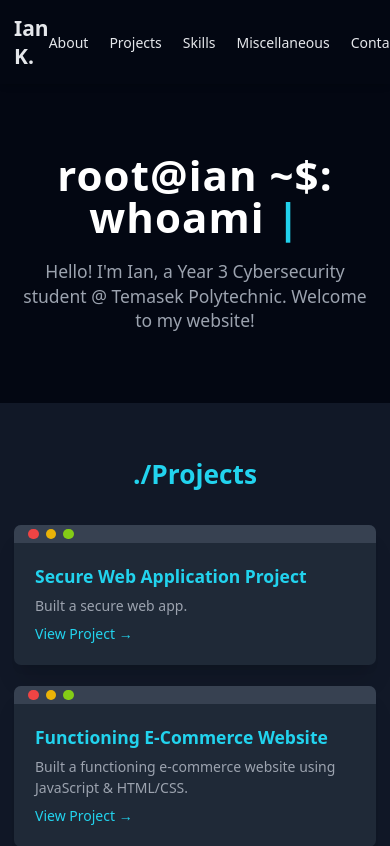
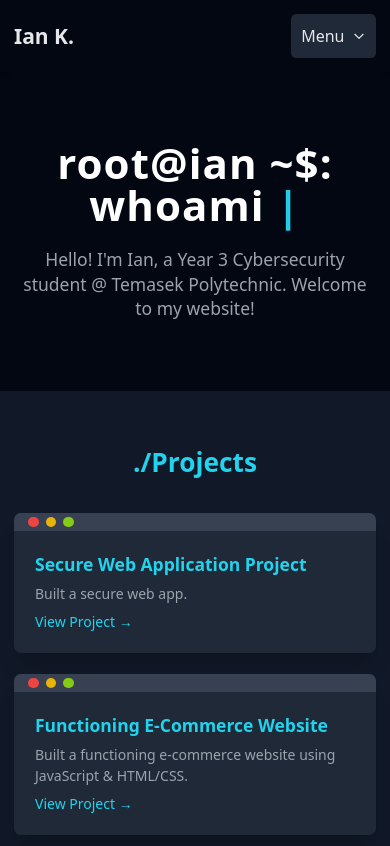
Before and after one commit to SaucedWater/portfolioweb, a Next.js app: page / in a window 390 px wide. Shown: the top 846 px of the page. Built offline with nearby package versions, Linux system fonts and the light colour scheme.

Commit message:
Mobile 5/Web Improvements | I need to reaed le code

```diff
--- a/app/layout.js
+++ b/app/layout.js
@@ -1,29 +1,19 @@
 // app/layout.js
-
-"use client"; // ← Marks this file as a Client Component (so we can use useState, useEffect, etc.)
+"use client";
 
 import { createContext, useState, useEffect } from "react";
 import Link from "next/link";
 import "./globals.css";
 
-/**
- * Create a ThemeContext.
- * Children can read `darkMode` (boolean) and toggle via `setDarkMode`.
- */
 export const ThemeContext = createContext({
   darkMode: false,
   setDarkMode: () => {},
 });
 
+export default function RootLayout({ children }) {
+  const [darkMode, setDarkMode] = useState(false);
+  const [menuOpen, setMenuOpen] = useState(false);
 
-
-export default function RootLayout({ children }) {
-  // 1. Local state: track whether dark mode is ON (true) or OFF (false).
-  const [darkMode, setDarkMode] = useState(false);
-
-  // 2. Whenever `darkMode` changes, update the <html> element's class list.
-  //    If darkMode === true, we add the 'dark' class to <html>. Otherwise, we remove it.
-  //    Tailwind CSS (configured with `darkMode: 'class'`) will then apply dark styles.
   useEffect(() => {
     const rootHtml = document.documentElement;
     if (darkMode) {
@@ -33,33 +23,30 @@ export default function RootLayout({ children }) {
     }
   }, [darkMode]);
 
+  // Array of section IDs/titles
+  const sections = ["about", "projects", "skills", "misc", "contact"];
+
   return (
-    // 3. Wrap everything inside ThemeContext.Provider so child components can read or toggle theme.
     <ThemeContext.Provider value={{ darkMode, setDarkMode }}>
-      {/*
-        4. Note: In Next.js App Router, <html> and <body> tags wrap your page.
-           We set className on <body> to define default light or dark background/text.
-           Since Tailwind uses `dark:` variants, as soon as <html> has class="dark",
-           any `dark:bg-...` or `dark:text-...` classes will apply.
-      */}
       <html lang="en">
-        {/*
-          5. Here, we choose different background/text colors based on `darkMode`.
-             - If darkMode is true → bg-gray-900 / text-gray-100
-             - If darkMode is false → bg-gray-100 / text-gray-900
-        */}
-        <body className={`${darkMode ? "bg-gray-900 text-gray-100" : "bg-gray-100 text-gray-900"} font-sans`}>
-          {/* ——— Shared Navigation Bar ——— */}
+        <body
+          className={`${
+            darkMode ? "bg-gray-900 text-gray-100" : "bg-gray-100 text-gray-900"
+          } font-sans`}
+        >
           <header className="bg-gray-950 dark:bg-gray-800 text-gray-200 dark:text-gray-200 py-4 shadow-md sticky top-0 z-50">
             <div className="max-w-4xl mx-auto px-4 flex items-center justify-between">
-              {/* 6. Left: Site Title (can be a Link to home) */}
-              <Link href="/" className="text-2xl font-bold hover:text-cyan-400 transition-colors duration-300">
+              {/* Site Title */}
+              <Link
+                href="/"
+                className="text-2xl font-bold hover:text-cyan-400 transition-colors duration-300"
+              >
                 Ian K.
               </Link>
 
-              {/* 7. Center: Navigation Links (client‑side Next.js <Link>) */}
-              <nav className="flex space-x-6">
-                {["about", "projects", "skills", "miscellaneous", "contact"].map((id) => (
+              {/* ─── Desktop: Horizontal Links ─── */}
+              <nav className="hidden md:flex space-x-6">
+                {sections.map((id) => (
                   <Link
                     key={id}
                     href={`#${id}`}
@@ -70,10 +57,50 @@ export default function RootLayout({ children }) {
                 ))}
               </nav>
 
+              {/* ─── Mobile: Dropdown Toggle ─── */}
+              <div className="flex md:hidden relative">
+                <button
+                  onClick={() => setMenuOpen((prev) => !prev)}
+                  className="flex items-center space-x-2 bg-gray-800 dark:bg-gray-700 px-3 py-2 rounded-md hover:bg-gray-700 transition-colors duration-200"
+                >
+                  <span className="text-gray-200 dark:text-gray-200">Menu</span>
+                  <svg
+                    className={`w-4 h-4 text-gray-200 dark:text-gray-200 transform transition-transform ${
+                      menuOpen ? "rotate-180" : "rotate-0"
+                    }`}
+                    xmlns="http://www.w3.org/2000/svg"
+                    fill="none"
+                    viewBox="0 0 24 24"
+                    stroke="currentColor"
+                  >
+                    <path
+                      strokeLinecap="round"
+                      strokeLinejoin="round"
+                      strokeWidth="2"
+                      d="M19 9l-7 7-7-7"
+                    />
+                  </svg>
+                </button>
+
+                {menuOpen && (
+                  <ul className="absolute right-0 mt-2 w-40 bg-gray-800 dark:bg-gray-700 rounded-md shadow-lg overflow-hidden z-50">
+                    {sections.map((id) => (
+                      <li key={id}>
+                        <Link
+                          href={`#${id}`}
+                          className="block px-4 py-2 text-gray-200 dark:text-gray-200 hover:bg-gray-700 transition-colors duration-150 capitalize"
+                          onClick={() => setMenuOpen(false)}
+                        >
+                          {id}
+                        </Link>
+                      </li>
+                    ))}
+                  </ul>
+                )}
+              </div>
             </div>
           </header>
 
-          {/* ——— Page content will be rendered here ——— */}
           <main>{children}</main>
         </body>
       </html>
--- a/app/page.js
+++ b/app/page.js
@@ -31,6 +31,7 @@ export default function Home() {
 
         {/* 4. Footer (placed at bottom of all sections) */}
         <footer className="py-10 bg-gray-900 dark:bg-gray-800 text-center text-sm text-gray-500 dark:text-gray-400">
+
           <p className="mb-2">Cybersecurity Student @ Temasek Polytechnic</p>
           <p>© {new Date().getFullYear()} Ian. All rights reserved.</p>
         </footer>
```
